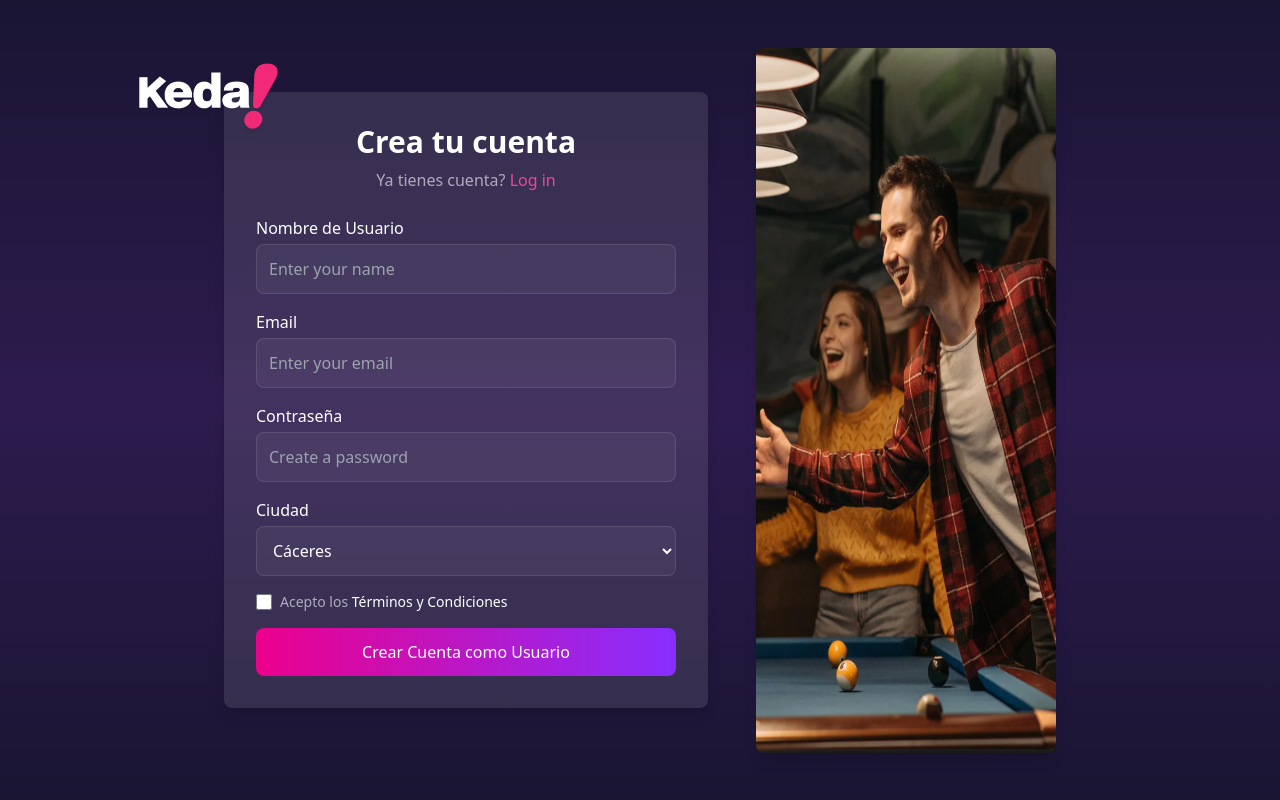
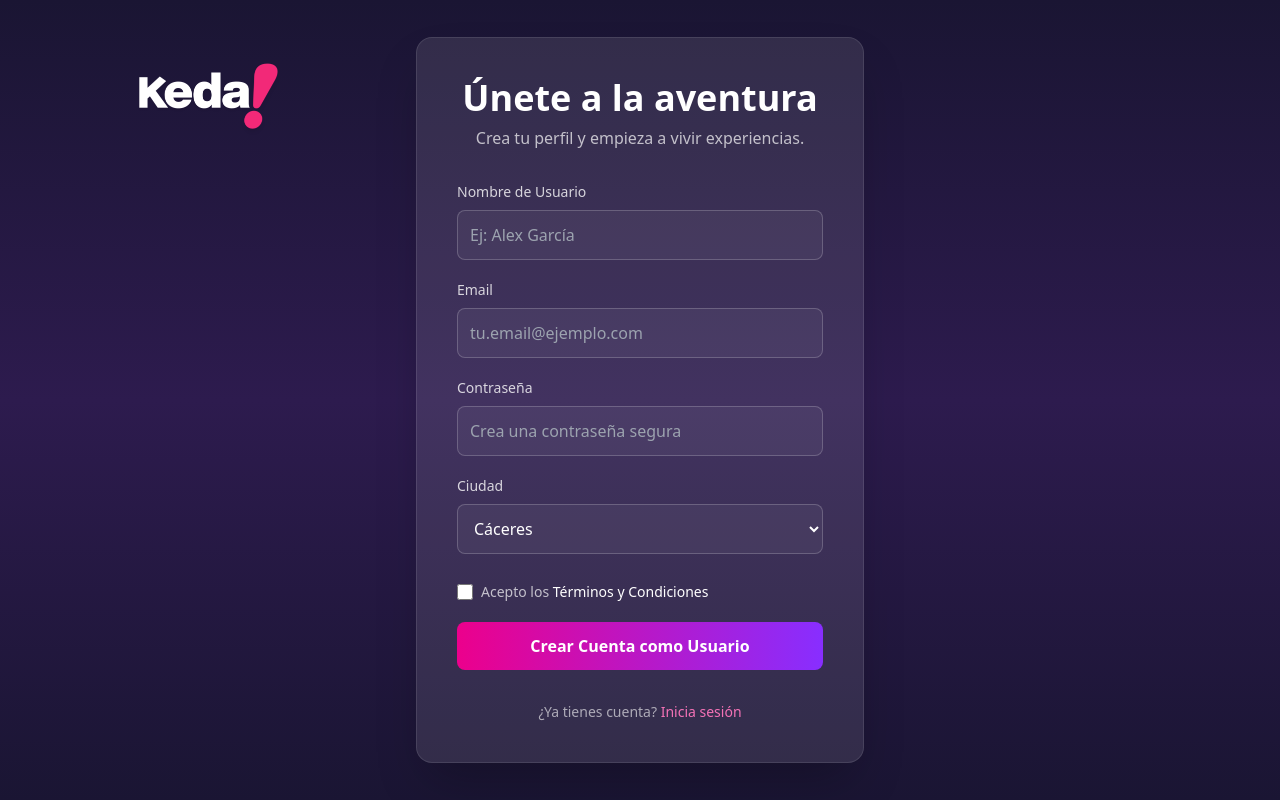
Before and after one commit to victornavareno/TangoAPP, a React (Vite) app: page /register in a window 1280 px wide. Built offline with nearby package versions, Linux system fonts and the light colour scheme.

Commit message:
feat - reestructured / redesigned register page for venues

```diff
--- a/src/pages/RegisterPage.jsx
+++ b/src/pages/RegisterPage.jsx
@@ -93,73 +93,64 @@ function RegisterPage() {
   };
 
   return (
-    <div className="min-h-screen bg-gradient-to-b from-[#1a1533] via-[#2d1b4e] to-[#1a1533] text-white flex flex-col items-center justify-center">
-      {/* Header */}
+    <div className="min-h-screen bg-gradient-to-b from-[#1a1533] via-[#2d1b4e] to-[#1a1533] text-white flex flex-col items-center justify-center p-4">
       <Header />
-      {/* Main Content */}
-      <div className="flex flex-col md:flex-row items-center justify-center gap-12 p-8 w-full max-w-4xl">
-        {/* Form Section */}
-        <div className="bg-white/10 p-8 rounded-lg shadow-lg w-full max-w-lg">
-          <h1 className="text-3xl font-bold text-center">Crea tu cuenta</h1>
-          <p className="text-white/60 text-center mt-2">
-            Ya tienes cuenta?{" "}
-            <span
-              className="text-pink-500 cursor-pointer"
-              onClick={() => navigate("/login")}
-            >
-              Log in
-            </span>
-          </p>
+      <main className="flex flex-col items-center justify-center w-full flex-grow">
+        <div className="bg-white/10 p-8 md:p-10 rounded-2xl shadow-2xl w-full max-w-md border border-white/10">
+          <div className="text-center mb-8">
+            <h1 className="text-4xl font-extrabold">Únete a la aventura</h1>
+            <p className="text-white/70 mt-2">Crea tu perfil y empieza a vivir experiencias.</p>
+          </div>
 
-          <form className="space-y-4 mt-6" onSubmit={handleSubmit}>
+          <form className="space-y-5" onSubmit={handleSubmit}>
             <div>
-              <label htmlFor="username" className="block text-white mb-1">
+              <label htmlFor="username" className="block text-sm font-medium text-white/80 mb-2">
                 {role === "host" ? "Nombre del Local" : "Nombre de Usuario"}
               </label>
               <input
                 id="username"
                 type="text"
-                placeholder="Enter your name"
+                placeholder={role === "host" ? "Ej: La Taberna del Lúpulo" : "Ej: Alex García"}
                 value={form.username}
                 onChange={handleChange}
-                className="w-full p-3 bg-white/5 border border-white/10 text-white rounded-lg"
+                className="w-full p-3 bg-white/5 border border-white/20 text-white rounded-lg focus:ring-2 focus:ring-[#ec008c] focus:border-[#ec008c] transition"
               />
             </div>
             <div>
-              <label htmlFor="email" className="block text-white mb-1">
+              <label htmlFor="email" className="block text-sm font-medium text-white/80 mb-2">
                 Email
               </label>
               <input
                 id="email"
                 type="email"
-                placeholder="Enter your email"
+                placeholder="tu.email@ejemplo.com"
                 value={form.email}
                 onChange={handleChange}
-                className="w-full p-3 bg-white/5 border border-white/10 text-white rounded-lg"
+                className="w-full p-3 bg-white/5 border border-white/20 text-white rounded-lg focus:ring-2 focus:ring-[#ec008c] focus:border-[#ec008c] transition"
               />
             </div>
             <div>
-              <label htmlFor="password" className="block text-white mb-1">
+              <label htmlFor="password" className="block text-sm font-medium text-white/80 mb-2">
                 Contraseña
               </label>
               <input
                 id="password"
                 type="password"
-                placeholder="Create a password"
+                placeholder="Crea una contraseña segura"
                 value={form.password}
                 onChange={handleChange}
-                className="w-full p-3 bg-white/5 border border-white/10 text-white rounded-lg"
+                className="w-full p-3 bg-white/5 border border-white/20 text-white rounded-lg focus:ring-2 focus:ring-[#ec008c] focus:border-[#ec008c] transition"
               />
             </div>
             <div>
-              <label htmlFor="city" className="block text-white mb-1">
+              <label htmlFor="city" className="block text-sm font-medium text-white/80 mb-2">
                 Ciudad
               </label>
               <select
                 id="city"
                 value={form.city}
                 onChange={handleChange}
-                className="w-full p-3 bg-white/5 border border-white/10 text-white rounded-lg"
+                className="w-full p-3 bg-white/5 border border-white/20 text-white rounded-lg focus:ring-2 focus:ring-[#ec008c] focus:border-[#ec008c] transition"
               >
                 <option value="Caceres">Cáceres</option>
                 <option value="Badajoz">Badajoz</option>
@@ -167,53 +158,53 @@ function RegisterPage() {
             </div>
             {role === "host" && (
               <div>
-                <label htmlFor="address" className="block text-white mb-1">
+                <label htmlFor="address" className="block text-sm font-medium text-white/80 mb-2">
                   Dirección del Local
                 </label>
                 <input
                   id="address"
                   type="text"
-                  placeholder="Introduce la dirección"
+                  placeholder="Ej: Plaza Mayor, 10"
                   value={form.address}
                   onChange={handleChange}
-                  className="w-full p-3 bg-white/5 border border-white/10 text-white rounded-lg"
+                  className="w-full p-3 bg-white/5 border border-white/20 text-white rounded-lg focus:ring-2 focus:ring-[#ec008c] focus:border-[#ec008c] transition"
                 />
               </div>
             )}
-            <div className="flex items-center">
+            <div className="flex items-center pt-2">
               <input
                 id="terms"
                 type="checkbox"
                 checked={form.terms}
                 onChange={handleChange}
-                className="mr-2 h-4 w-4"
+                className="h-4 w-4 rounded bg-white/10 border-white/30 text-[#ec008c] focus:ring-[#ec008c]"
               />
-              <label htmlFor="terms" className="text-sm text-white/60">
+              <label htmlFor="terms" className="ml-2 block text-sm text-white/70">
                 Acepto los{" "}
-                <span
-                  className="text-white cursor-pointer"
-                  onClick={() => navigate("/terms")}
-                >
+                <a href="/terms" onClick={(e) => { e.preventDefault(); navigate('/terms'); }} className="font-medium text-white hover:underline">
                   Términos y Condiciones
-                </span>
+                </a>
               </label>
             </div>
             <button
               type="submit"
-              className="w-full py-3 bg-gradient-to-r from-[#ec008c] to-[#882eff] text-white rounded-lg hover:bg-pink-400"
+              className="w-full py-3 mt-4 font-bold bg-gradient-to-r from-[#ec008c] to-[#882eff] text-white rounded-lg transition-transform transform hover:scale-105"
             >
               Crear Cuenta {role === "host" ? "como Local" : "como Usuario"}
             </button>
           </form>
+
+          <p className="text-white/60 text-center mt-8 text-sm">
+            ¿Ya tienes cuenta?{" "}
+            <span
+              className="font-medium text-pink-400 cursor-pointer hover:underline"
+              onClick={() => navigate("/login")}
+            >
+              Inicia sesión
+            </span>
+          </p>
         </div>
-
-        {/* Image Section */}
-        <img
-          src="/friends4.png"
-          alt="Friends enjoying time together"
-          className="w-[300px] h-[705px] rounded-lg shadow-lg"
-        />
-      </div>
+      </main>
     </div>
   );
 }
```
